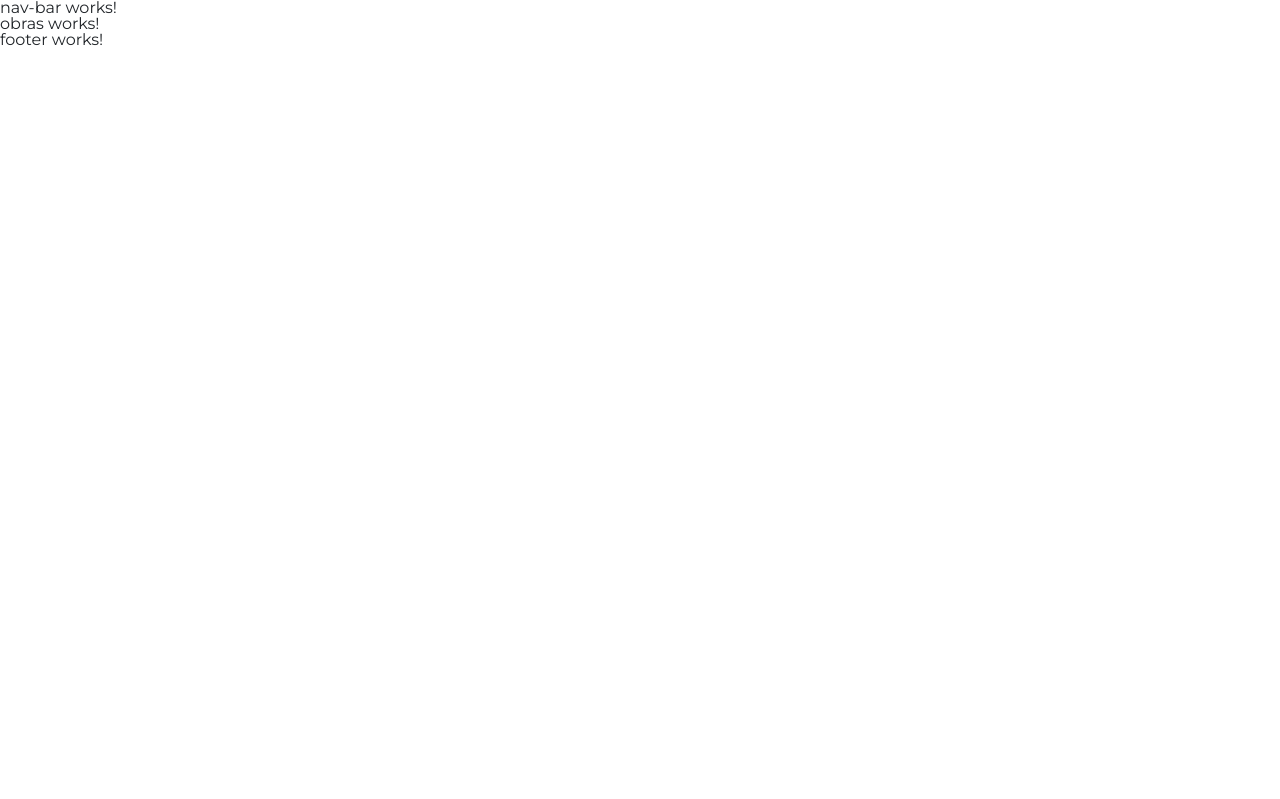
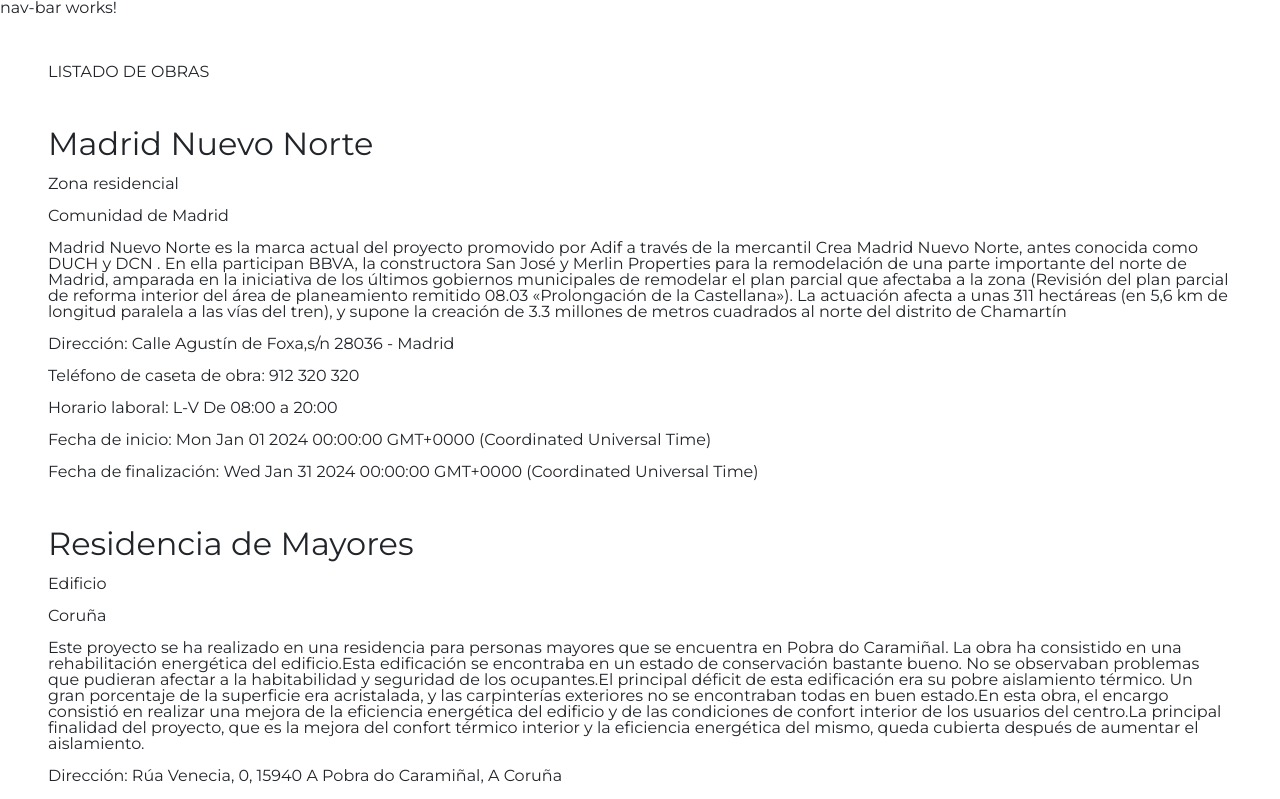
Before and after one commit to AliciaZP/front_constructora, an Angular app: page /constructions in a window 1280 px wide. Shown: the top 799 px of the page. Built offline with nearby package versions, Linux system fonts and the light colour scheme.

Commit message:
componente constructions: funcionando

```diff
--- a/src/app/db/constructions.db.ts
+++ b/src/app/db/constructions.db.ts
@@ -2,14 +2,26 @@
 export const ConstructionsDB = [
     {
         _id: "construction_1",
-        name: "Madrid",
-        description: "Esto es la obra de un parque",
-        direction: "Calle Velazquez",
-        city: "Madrid",
+        name: "Madrid Nuevo Norte",
+        description: "Madrid Nuevo Norte es la marca actual del proyecto promovido por Adif  a través de la mercantil Crea Madrid Nuevo Norte, antes conocida como DUCH y DCN . En ella participan BBVA, la constructora San José y Merlin Properties para la remodelación de una parte importante del norte de Madrid, amparada en la iniciativa de los últimos gobiernos municipales de remodelar el plan parcial que afectaba a la zona (Revisión del plan parcial de reforma interior del área de planeamiento remitido 08.03 «Prolongación de la Castellana»). La actuación afecta a unas 311 hectáreas (en 5,6 km de longitud paralela a las vías del tren), y supone la creación de 3.3 millones de metros cuadrados al norte del distrito de Chamartín",
+        direction: "Calle Agustín de Foxa,s/n 28036 - Madrid",
+        city: "Comunidad de Madrid",
         assignment_date: new Date(2023, 12, 1),
         deadline: new Date(2023, 12, 31),
-        phone: "666555444",
-        construction_type: "parque",
-        work_time: "",
+        phone: "912 320 320",
+        construction_type: "Zona residencial",
+        work_time: "L-V De 08:00 a 20:00",
+    },
+    {
+        _id: "construction_2",
+        name: "Residencia de Mayores",
+        description: "Este proyecto se ha realizado en una residencia para personas mayores que se encuentra en Pobra do Caramiñal. La obra ha consistido en una rehabilitación energética del edificio.Esta edificación se encontraba en un estado de conservación bastante bueno. No se observaban problemas que pudieran afectar a la habitabilidad y seguridad de los ocupantes.El principal déficit de esta edificación era su pobre aislamiento térmico. Un gran porcentaje de la superficie era acristalada, y las carpinterías exteriores no se encontraban todas en buen estado.En esta obra, el encargo consistió en realizar una mejora de la eficiencia energética del edificio y de las condiciones de confort interior de los usuarios del centro.La principal finalidad del proyecto, que es la mejora del confort térmico interior y la eficiencia energética del mismo, queda cubierta después de aumentar el aislamiento.",
+        direction: "Rúa Venecia, 0, 15940 A Pobra do Caramiñal, A Coruña",
+        city: "Coruña",
+        assignment_date: new Date(2023, 12, 1),
+        deadline: new Date(2023, 12, 31),
+        phone: "881 86 62 70",
+        construction_type: "Edificio",
+        work_time: "S-D De 08:00 a 20:00",
     }
 ];
--- a/src/app/modules/constructions/pages/constructions/constructions.component.css
+++ b/src/app/modules/constructions/pages/constructions/constructions.component.css
@@ -0,0 +1,3 @@
+h3 {
+    font-size: 2rem;
+}
--- a/src/app/modules/constructions/pages/constructions/constructions.component.html
+++ b/src/app/modules/constructions/pages/constructions/constructions.component.html
@@ -1 +1,73 @@
-<p>obras works!</p>
+<section class="m-5">
+    <h2 class="mb-5">LISTADO DE OBRAS</h2>
+
+    <div id="filtros">
+        <!--      <div class="pb-2">
+            <label>Selecciona la categoría</label>
+            <select class="bloque2 mx-1 d-block" (change)="onChangeCategoria($event)">
+                <option class="bloque2" value="">Todas las categorías</option>
+                <option class="bloque2" *ngFor="let categoria of arrCategorias" [value]="categoria">{{categoria}}
+                </option>
+            </select>
+        </div>
+
+
+        <div class="pb-2">
+            <label>Selecciona el autor</label>
+            <select class="bloque3 mx-1 d-block" (change)="onChangeAutor($event)">
+                <option class="bloque3" value="">Todos los autores</option>
+                <option class="bloque3" *ngFor="let autor of arrAutores" [value]="autor">{{autor}}</option>
+            </select>
+        </div>
+
+
+        <div class="pb-2">
+            <label>Ordenar por título</label>
+            <select class="bloque4 mx-1 d-block" (change)="onChangeTitulo($event)">
+                <option class="bloque4" value="A-Z">De la A a la Z</option>
+                <option class="bloque4" value="Z-A">De la Z a la A</option>
+            </select>
+        </div>
+
+
+        <div class="pb-2">
+            <label>Ordenar por fecha</label>
+            <select class="bloque5 mx-1 d-block" (change)="onChangeFecha($event)">
+                <option class="bloque5" value="reciente">Más reciente</option>
+                <option class="bloque5" value="antiguo">Más antiguo</option>
+            </select>
+        </div>
+ -->
+    </div>
+
+    <div class="mb-5">
+        <article class="mb-5" *ngFor="let construction of arrConstructions">
+            <div>
+                <h3 class="mb-3">{{construction.name}}</h3>
+                <p class="mb-3">{{construction.construction_type}}</p>
+                <p class="mb-3">{{construction.city}}</p>
+                <p class="mb-3">{{construction.description}}</p>
+
+                <p class="mb-3">Dirección: {{construction.direction}}</p>
+                <p class="mb-3">Teléfono de caseta de obra: {{construction.phone}}</p>
+                <p class="mb-3">Horario laboral: {{construction.work_time}}</p>
+                <p class="mb-3">Fecha de inicio: {{construction.assignment_date}}</p>
+                <p class="mb-3">Fecha de finalización: {{construction.deadline}}</p>
+            </div>
+        </article>
+    </div>
+</section>
+
+<!-- _id: string;
+name: string;
+description: string;
+direction: string;
+city: string,
+assignment_date: Date;
+deadline: Date;
+phone: string;
+construction_type: string;
+work_time: string;
+lat?: number;
+lng?: number;
+ -->
--- a/src/app/modules/constructions/pages/constructions/constructions.component.ts
+++ b/src/app/modules/constructions/pages/constructions/constructions.component.ts
@@ -1,4 +1,6 @@
-import { Component } from '@angular/core';
+import { Component, inject } from '@angular/core';
+import { Construction } from 'src/app/core/interfaces/construction.interfaces';
+import { ConstructionsService } from 'src/app/core/services/constructions.service';
 
 @Component({
   selector: 'constructions',
@@ -7,4 +9,62 @@ import { Component } from '@angular/core';
 })
 export class ConstructionsComponent {
 
+
+  constructionsService = inject(ConstructionsService)
+
+  arrConstructions: Construction[] = []
+
+  /*   arrCategorias: string[] = []
+    arrAutores: string[] = [] */
+
+  ngOnInit() {
+    this.arrConstructions = this.constructionsService.getAll();
+    /*     this.arrCategorias = this.postsServices.getCategorias();
+        this.arrAutores = this.postsServices.getAutores(); */
+  }
+
+
+  /*   onConstructionDelete($event: string) {
+      const response = this.constructionsService.deleteConstructionById($event)
+      this.arrConstructions = this.constructionsService.getAll();
+    }
+   */
+
+  //Aqui empiezan los fitros
+  /*
+    onChangeCategoria($event: any) {
+      this.arrPosts = $event.target.value === "" ? this.postsServices.getAll() : this.postsServices.getByCategoria($event.target.value);
+    };
+
+    onChangeAutor($event: any) {
+      this.arrPosts = $event.target.value === "" ? this.postsServices.getAll() : this.postsServices.getByAutor($event.target.value);
+    }
+
+    onChangeTitulo($event: any) {
+      const ascendente = $event.target.value === "A-Z";
+      this.arrPosts = this.postsServices.orderByTitulo(ascendente);
+      //si el value no corresponde, la funcion ejectua en orden descendente
+    }
+
+    onChangeFecha($event: any) {
+      const ascendente = $event.target.value === "reciente";
+      this.arrPosts = this.postsServices.orderByDate(ascendente);
+    } //si el value no corresponde, la funcion ejectua en orden descendente
+
+   */
+
 }
+
+
+/*
+getCities() { }
+filterByCity() { }
+
+getConstructionTypes() { }
+filterByConstructionType() { }
+
+orderByName() { }
+
+orderByAssignmentDate() { }
+
+orderByDeadline() { } */
```
